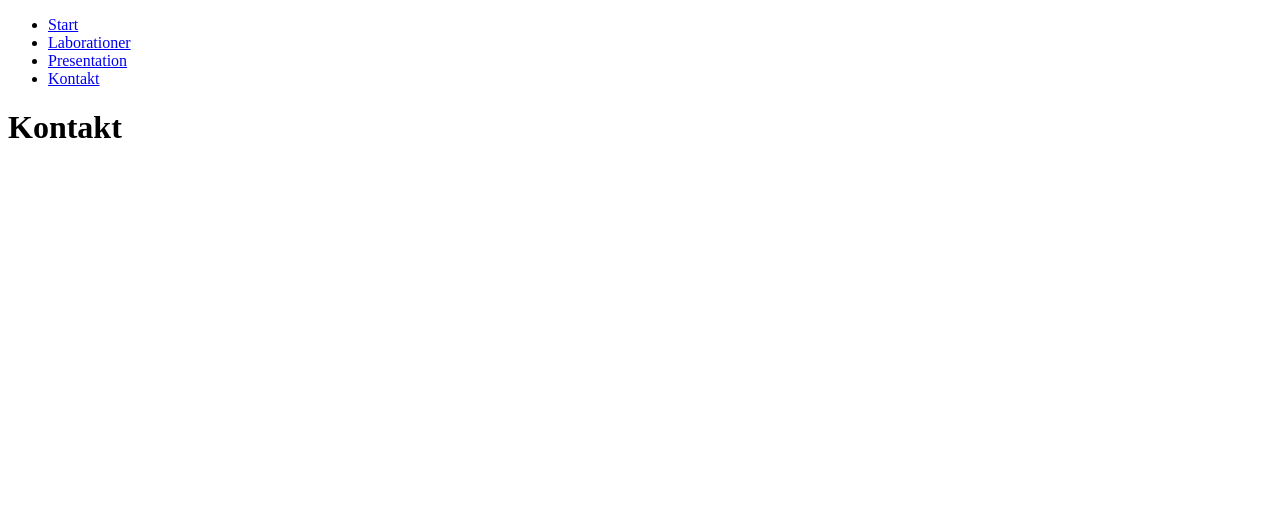
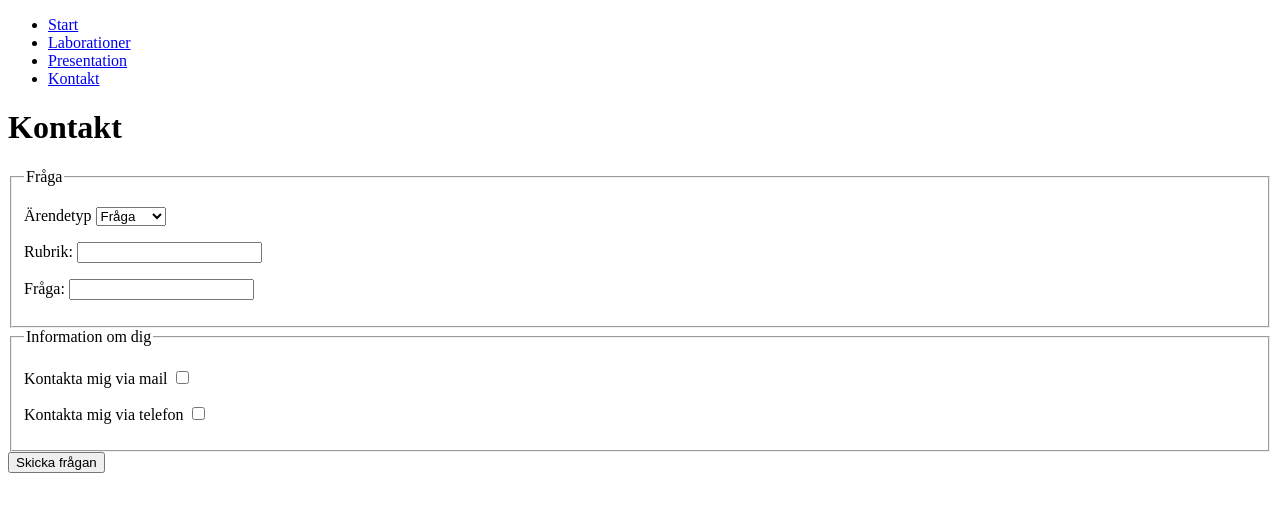
Before and after one commit to al223ec/1ik415-laborationer, a plain HTML site: page pages/kontakt.html in a window 1280 px wide. Drawn offline with Linux system fonts and the light colour scheme.

Commit message:
Formulär 1.9

```diff
--- a/pages/kontakt.html
+++ b/pages/kontakt.html
@@ -12,5 +12,38 @@
         <li><a href="kontakt.html">Kontakt</a></li>
     </ul>
     <h1>Kontakt</h1>
-    </body>
+
+
+    <form action="http://voyager.lnu.se/tekinet/kurser/dtt/wp_webbintro/form.php" method="post">
+       <fieldset>
+          <legend>Fråga</legend>
+          <p>
+             <label>Ärendetyp</label>
+             <select id = "dropDownList">
+               <option value = "1">Fråga</option>
+               <option value = "2">Nätilska</option>
+               <option value = "3">Näthat</option>
+               <option value = "4">Erotiskt</option>
+             </select>
+          </p>
+          <p>
+             Rubrik: <input type="text" name="rubrik">
+          </p>
+          <p>
+              Fråga: <input type="text" name="fråga">
+          </p>
+        </fieldset>
+        <fieldset>
+          <legend>Information om dig</legend>
+          <p>
+            Kontakta mig via mail <input type="checkbox" name="mail">
+          </p>
+          <p>
+            Kontakta mig via telefon <input type="checkbox" name="telefon">
+          </p>
+       </fieldset>
+       <input type="submit" value="Skicka frågan">
+    </form>
+
+  </body>
 </html>
```
Also changed, not shown: 1 other file.
